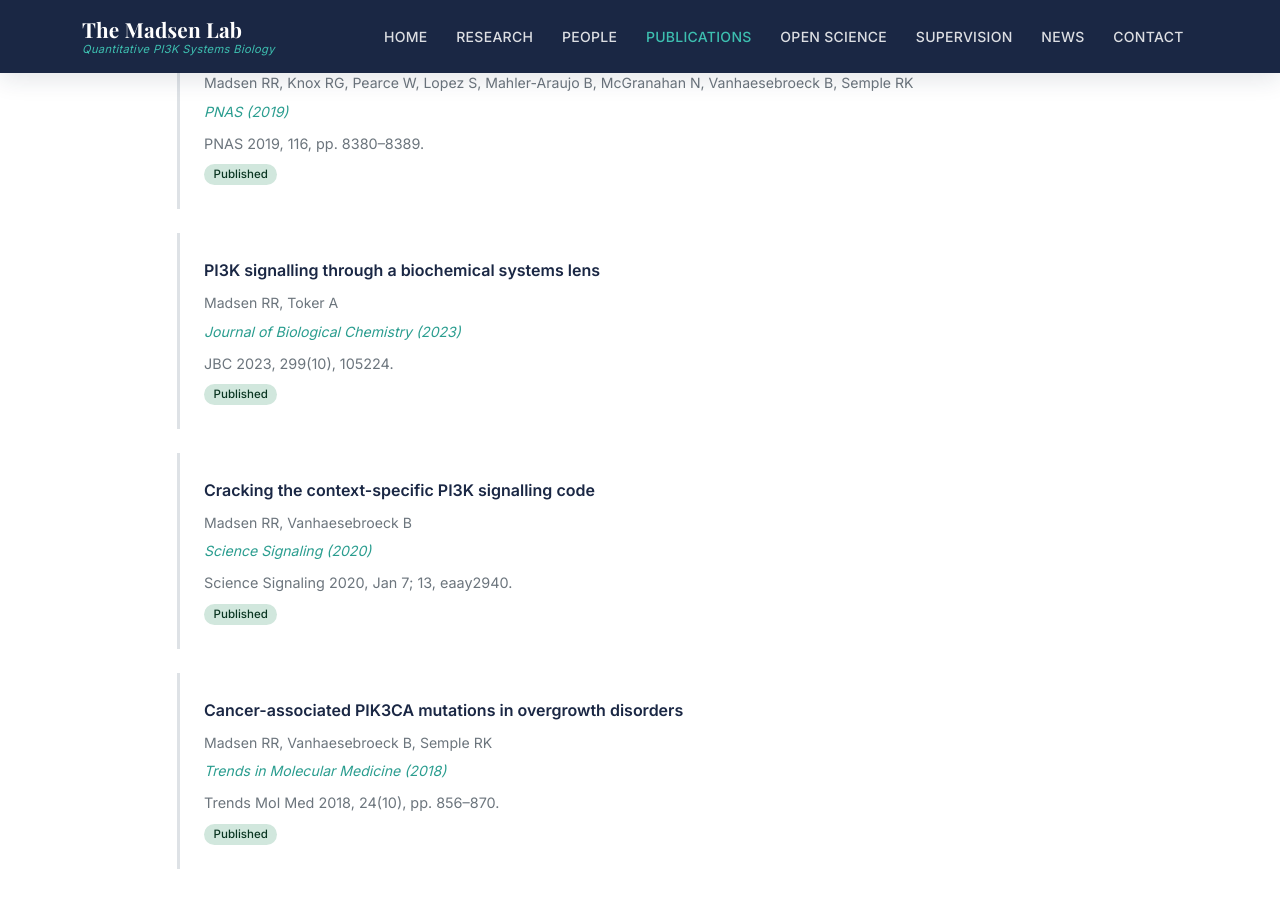
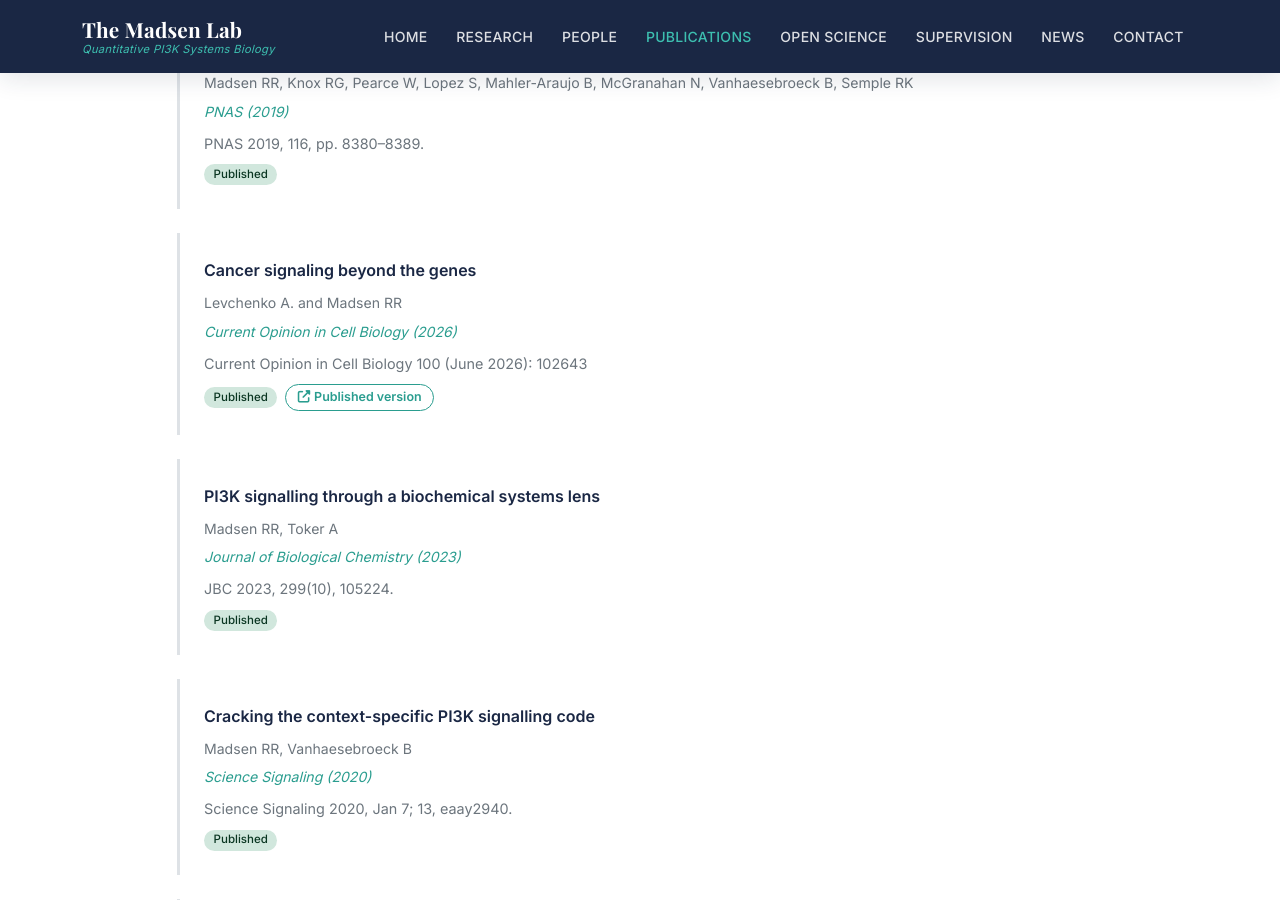
Before and after one commit to RMlab2023/RMlab2023.github.io, a Jekyll site: the page built from pages/publications.md, in a window 1280 px wide and 900 px high, scrolled down 1919 px. Built offline with Jekyll 4.4.1, drawn with Linux system fonts in a browser that asks for light colours.

Commit message:
Add publication on cancer signaling

```diff
--- a/_data/publications.yml
+++ b/_data/publications.yml
@@ -245,6 +245,19 @@
 # ─── Reviews & commentaries ──────────────────────────────────────────────────
 
 - title: >
+    Cancer signaling beyond the genes
+  authors: "Levchenko A. and Madsen RR"
+  journal: "Current Opinion in Cell Biology"
+  year: 2026
+  doi: "10.1016/j.ceb.2026.102643"
+  preprint_doi: ""
+  status: "published"
+  type: "review"
+  corresponding: true
+  highlight: true
+  description: "Current Opinion in Cell Biology 100 (June 2026): 102643"
+
+- title: >
     mTOR pathway diseases: challenges and opportunities from bench to bedside
     and the mTOR node
   authors: "Mantoan Ritter L, Annear NMP, Baple EL, Ben-Chaabane LY, Bodi I, Brosson L, Cadwgan JE, Coslett B, Crosby AH, Davies DM, Daykin N, Dedeurwaerdere S, Dühring Fenger C, Dunlop EA, Elmslie FV, Girodengo M, Hambleton S, Jansen AC, Johnson SR, Kearley KC, Kingswood JC, Laaniste L, Lachlan K, Latchford A, Madsen RR, Mansour S, Mihaylov SR, Muhammed L, Oliver C, Pepper T, Rawlins LE, Schim van der Loeff I, Siddiqui A, Takhar P, Tatton-Brown K, Tee AR, Tibarewal P, Tye C, Ultanir SK, Vanhaesebroeck B, Zare B, Pal DK, Bateman JM"
```
